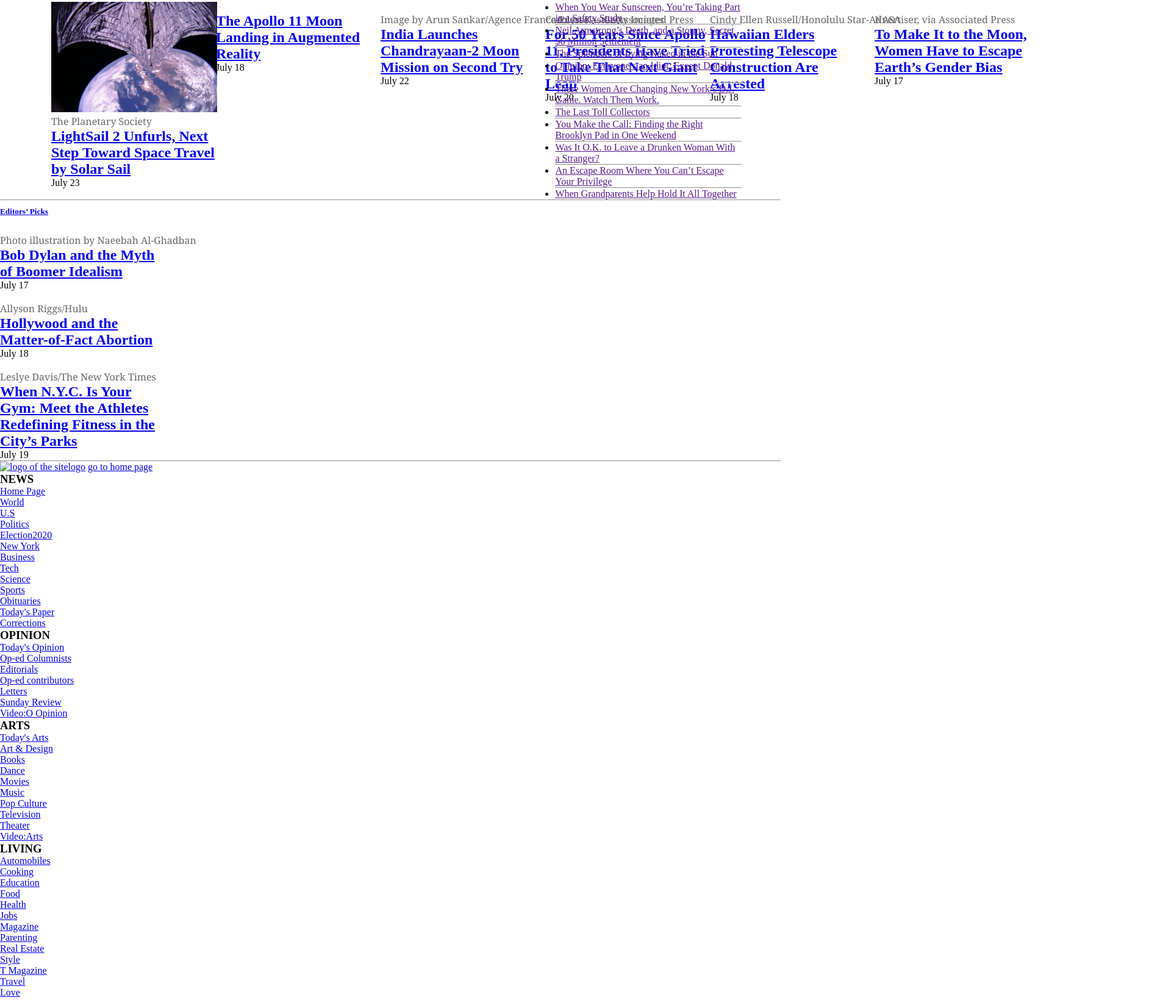
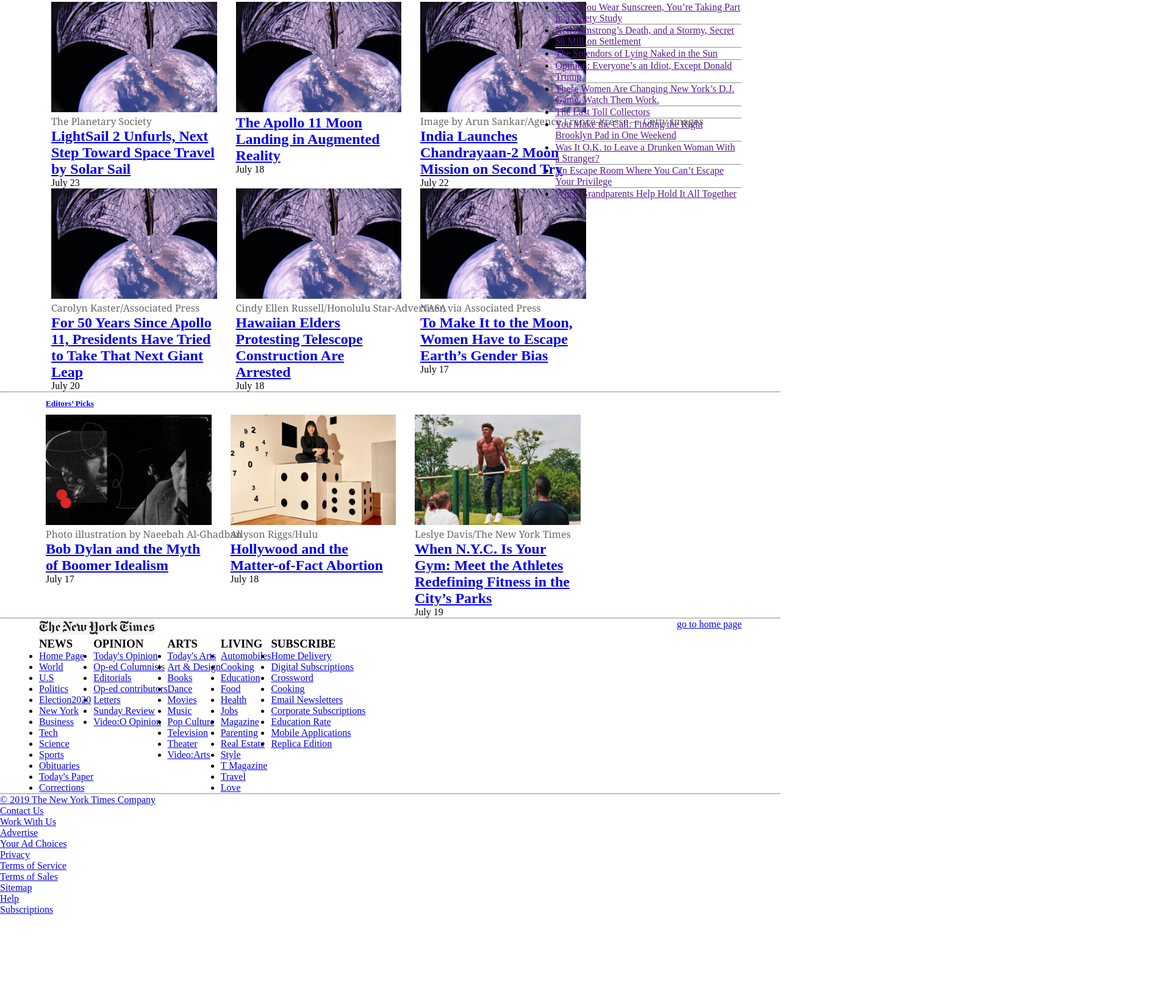
Before and after one commit to rOluochKe/new-york-article, a plain HTML site: page index.html in a window 1280 px wide. Shown: the part 5296-6936 px from the top of the page at 61% size, 1920 px wide, since content can reach past the window. After the commit the page ends 6797 px from the top, so only its background shows below. Drawn offline with Linux system fonts and the light colour scheme; files whose address does not match are found by name.

Commit message:
footer remaining

```diff
--- a/css/style.css
+++ b/css/style.css
@@ -185,8 +185,11 @@ ul.social-media li {
     margin: 0px 20px;
 }
 
-.articles-images {
+.articles-images, .editor-contents{
     display: flex;
+    flex-wrap: wrap;
+    justify-content: space-between;
+    width:875px;
 }
 
 .single-story {
@@ -196,3 +199,28 @@ ul.social-media li {
 .single-story figure img {
     height: 181px;
 }
+.editors-pick{
+	margin-left: 75px;
+}
+.footer{
+	width: 90%;
+	margin: auto;
+}
+.header{
+	display: flex;
+	justify-content: space-between;
+}
+.header a img{
+	width: 190px;
+	height: 26px;
+}
+
+.header a #home-return{
+	float: right;
+	}
+
+.middle-parts{
+	width: 90%;
+	display: flex;
+	justify-content: wrap;
+}
--- a/index.html
+++ b/index.html
@@ -251,7 +251,7 @@
 
                 <div class="single-story">
                     <figure>
-                        <img src="#" alt="">
+                        <img src="images/image1.jpg" alt="">
                         <figcaption>
 
                         </figcaption>
@@ -270,7 +270,7 @@
 
                 <div class="single-story">
                     <figure>
-                        <img src="#" alt="">
+                        <img src="images/image1.jpg" alt="">
                         <figcaption>
                             Image by Arun Sankar/Agence France-Presse — Getty Images
                         </figcaption>
@@ -289,7 +289,7 @@
 
                 <div class="single-story">
                     <figure>
-                        <img src="#" alt="">
+                        <img src="images/image1.jpg" alt="">
                         <figcaption>
                             Carolyn Kaster/Associated Press
                         </figcaption>
@@ -308,7 +308,7 @@
 
                 <div class="single-story">
                     <figure>
-                        <img src="#" alt="">
+                        <img src="images/image1.jpg" alt="">
                         <figcaption>
                             Cindy Ellen Russell/Honolulu Star-Advertiser, via Associated Press
                         </figcaption>
@@ -327,7 +327,7 @@
 
                 <div class="single-story">
                     <figure>
-                        <img src="#" alt="">
+                        <img src="images/image1.jpg" alt="">
                         <figcaption>
                             NASA
                         </figcaption>
@@ -403,10 +403,10 @@
         <div class="story-heading">
             <h5><a href="#">Editors’ Picks</a></h5>
         </div>
-
+        <div class="editor-contents">
             <div class="single-story">
                 <figure>
-                <img src="#" alt="">
+                    <img src="images/editor-pick1.jpg" alt="editor's pick 1">
                     <figcaption>
                         Photo illustration by Naeebah Al-Ghadban
                     </figcaption>
@@ -425,7 +425,7 @@
 
             <div class="single-story">
                 <figure>
-                <img src="#" alt="">
+                   <img src="images/editor-pick2.jpg" alt="editor's pick 2">
                     <figcaption>
                         Allyson Riggs/Hulu
                     </figcaption>
@@ -444,7 +444,7 @@
 
             <div class="single-story">
                 <figure>
-                <img src="#" alt="">
+                    <img src="images/editor-pick3.jpg" alt="editor's pick 3">
                     <figcaption>
                         Leslye Davis/The New York Times
                     </figcaption>
@@ -461,14 +461,19 @@
                 </p>
             </div>
         </div>
+    </div>
 
     <hr />
 
     <!-- Footer -->
     <div class="footer">
        <div class="header">
-           <a href="#"><img src="" alt="logo of the site">logo</a>
-           <a href="#">go to home page</a>
+           <div id="header-logo">
+                 <a href="#"><img src="images/logo.jpg" alt="logo of the site"></a>
+           </div>
+           <div>
+                <a href="#" id="home-return">go to home page</a>
+           </div>
        </div>
        <div class="middle-parts">
            <div>
```
Also changed, not shown: images/editor-pick1.jpg (added), images/editor-pick2.jpg (added), images/editor-pick3.jpg (added). Lines whose indentation alone changed are shown as unchanged.
